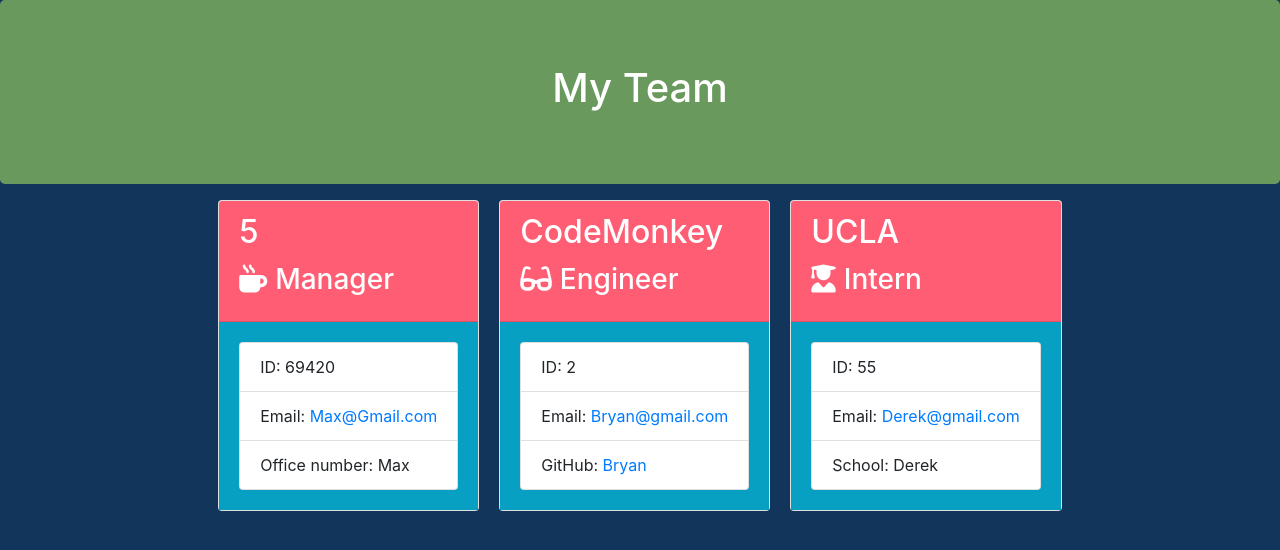
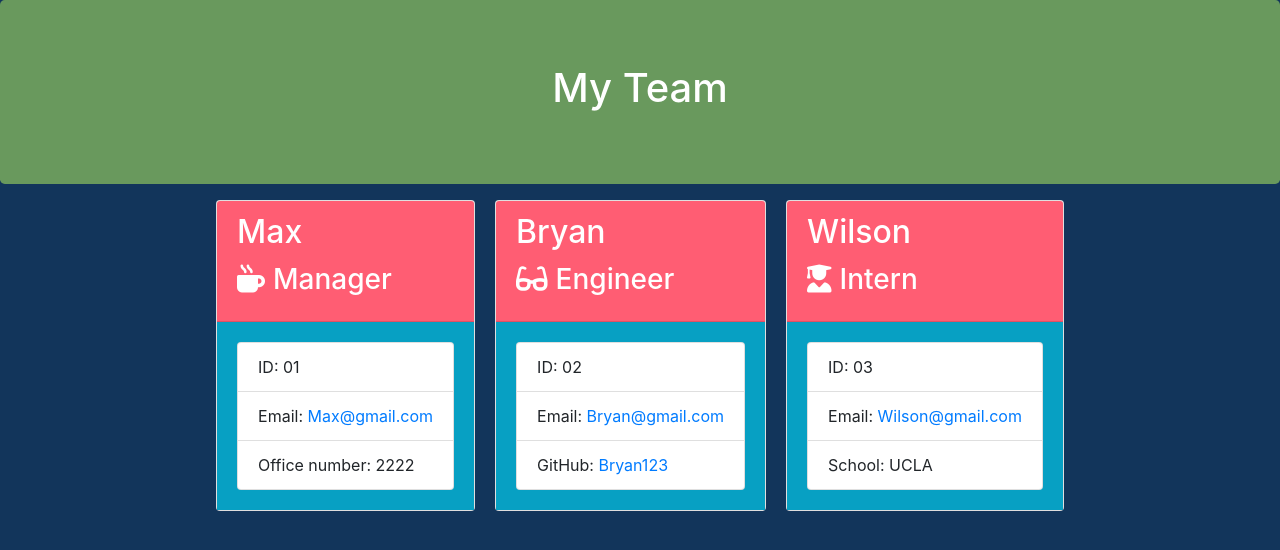
Before and after one commit to nickgusd/Employee-Generator-, a website: page output/team.html in a window 1280 px wide. Drawn offline with nearby package versions, Linux system fonts and the light colour scheme.

Commit message:
final commit

```diff
--- a/output/team.html
+++ b/output/team.html
@@ -15,7 +15,7 @@
 <body>
     <div class="container-fluid">
         <div class="row">
-            <div class="col-12 jumbotron mb-3 team-heading jumboheader">
+            <div class="col-12 jumbotron mb-3 team-heading">
                 <h1 class="text-center">My Team</h1>
             </div>
         </div>
@@ -25,40 +25,40 @@
             <div class="team-area col-12 d-flex justify-content-center">
                 <div class="card employee-card">
     <div class="card-header">
-        <h2 class="card-title">5</h2>
+        <h2 class="card-title">Max</h2>
         <h3 class="card-title"><i class="fas fa-mug-hot mr-2"></i>Manager</h3>
     </div>
     <div class="card-body">
         <ul class="list-group">
-            <li class="list-group-item">ID: 69420</li>
-            <li class="list-group-item">Email: <a href="mailto:Max@Gmail.com">Max@Gmail.com</a></li>
-            <li class="list-group-item">Office number: Max</li>
+            <li class="list-group-item">ID: 01</li>
+            <li class="list-group-item">Email: <a href="mailto:Max@gmail.com">Max@gmail.com</a></li>
+            <li class="list-group-item">Office number: 2222</li>
         </ul>
     </div>
 </div>
 <div class="card employee-card">
     <div class="card-header">
-        <h2 class="card-title">CodeMonkey</h2>
+        <h2 class="card-title">Bryan</h2>
         <h3 class="card-title"><i class="fas fa-glasses mr-2"></i>Engineer</h3>
     </div>
     <div class="card-body">
         <ul class="list-group">
-            <li class="list-group-item">ID: 2</li>
+            <li class="list-group-item">ID: 02</li>
             <li class="list-group-item">Email: <a href="mailto:Bryan@gmail.com">Bryan@gmail.com</a></li>
-            <li class="list-group-item">GitHub: <a href="https://github.com/Bryan" target="_blank" rel="noopener noreferrer">Bryan</a></li>
+            <li class="list-group-item">GitHub: <a href="https://github.com/Bryan123" target="_blank" rel="noopener noreferrer">Bryan123</a></li>
         </ul>
     </div>
 </div>
 <div class="card employee-card">
     <div class="card-header">
-        <h2 class="card-title">UCLA</h2>
+        <h2 class="card-title">Wilson</h2>
         <h3 class="card-title"><i class="fas fa-user-graduate mr-2"></i>Intern</h3>
     </div>
     <div class="card-body">
         <ul class="list-group">
-            <li class="list-group-item">ID: 55</li>
-            <li class="list-group-item">Email: <a href="mailto:Derek@gmail.com">Derek@gmail.com</a></li>
-            <li class="list-group-item">School: Derek</li>
+            <li class="list-group-item">ID: 03</li>
+            <li class="list-group-item">Email: <a href="mailto:Wilson@gmail.com">Wilson@gmail.com</a></li>
+            <li class="list-group-item">School: UCLA</li>
         </ul>
     </div>
 </div>
```
Also changed, not shown: README.md, README2.md (added).
